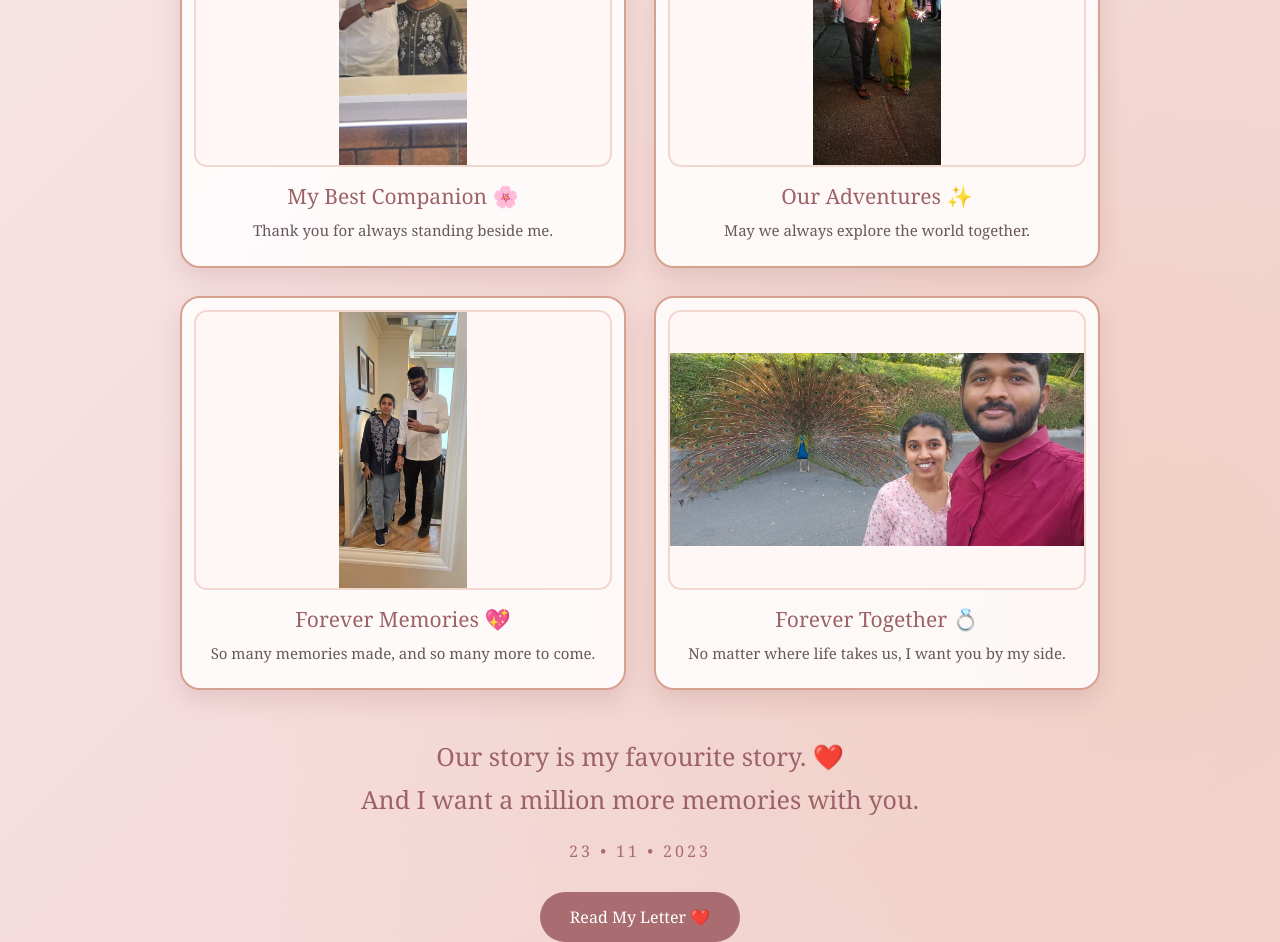
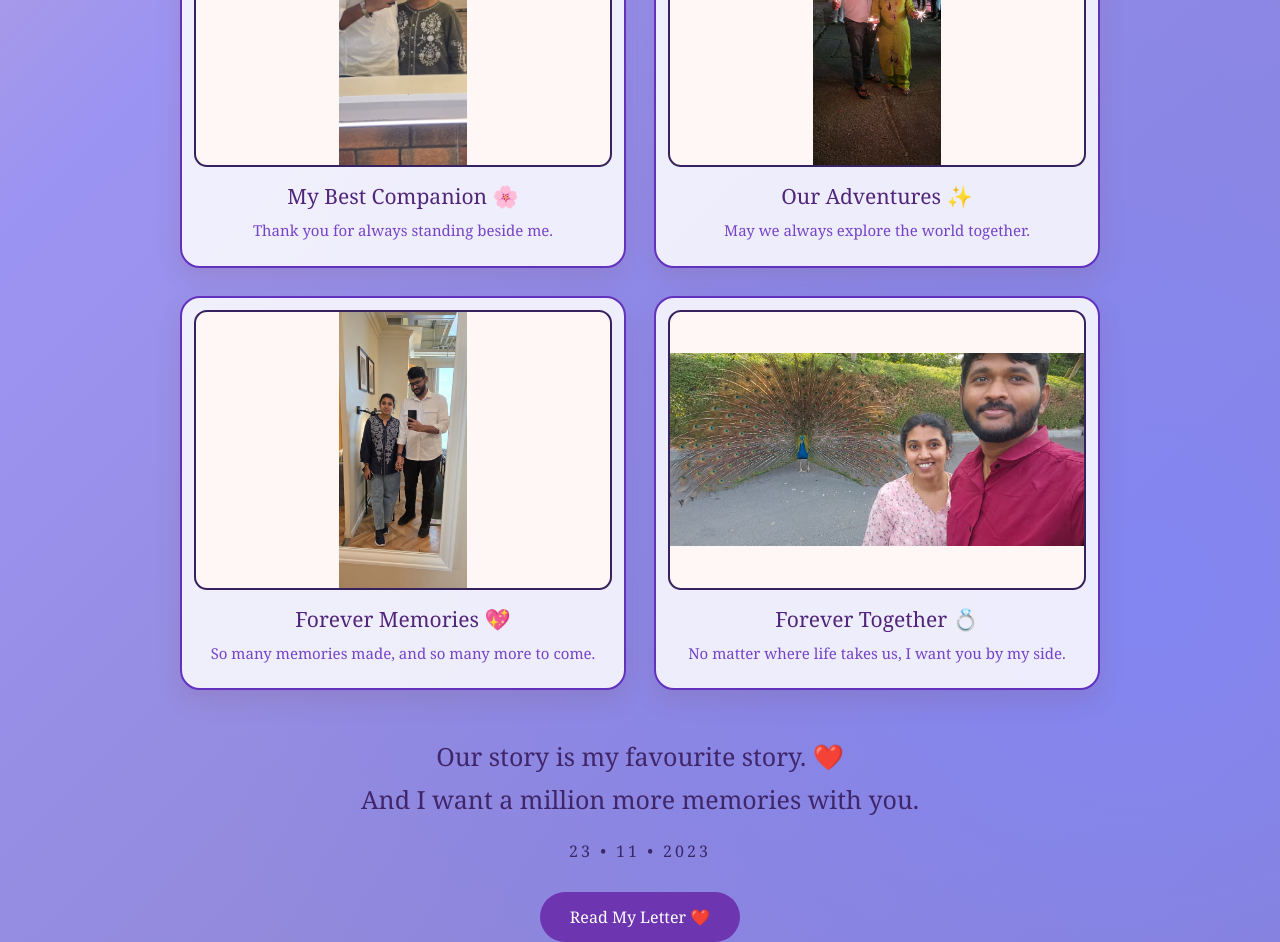
Before and after one commit to Swetha-katta/Anniversary, a plain HTML site: page anniversary.html in a window 1280 px wide. Shown: the part 1858-2800 px from the top of the page. Drawn offline with Linux system fonts and the light colour scheme.

Commit message:
Update anniversary.html

```diff
--- a/anniversary.html
+++ b/anniversary.html
@@ -22,9 +22,9 @@ body {
     font-family: Georgia, "Times New Roman", serif;
 
     background:
-        radial-gradient(circle at 10% 15%, #fce1e3, transparent 35%),
-        radial-gradient(circle at 90% 85%, #f0d1c5, transparent 35%),
-        linear-gradient(135deg, #fffaf8, #f7e1e2, #f3d4d3);
+        radial-gradient(circle at 10% 15%, #8385f2, transparent 35%),
+        radial-gradient(circle at 90% 85%, #8385f2, transparent 35%),
+        linear-gradient(135deg, #fcba9f, #9c94f2, #887ec4);
 
     text-align: center;
     padding: 45px 15px 60px;
@@ -49,7 +49,7 @@ body::before {
     width: 17px;
     height: 24px;
 
-    background: linear-gradient(135deg, #f6a0ad, #c73558, #8f1838);
+    background: linear-gradient(135deg, #8909de, #8909de, #8909de);
 
     border-radius: 80% 0 80% 0;
     pointer-events: none;
@@ -85,7 +85,7 @@ body::before {
 }
 
 .small-heading {
-    color: #80676a;
+    color: #f05467;
     font-size: 16px;
     letter-spacing: 5px;
     margin-bottom: 15px;
@@ -144,7 +144,7 @@ h1 {
     background: rgba(255,255,255,0.85);
     padding: 12px;
 
-    border: 2px solid #d6a18e;
+    border: 2px solid #6231bd;
     border-radius: 20px;
 
     box-shadow: 0 10px 25px rgba(130,65,65,0.15);
@@ -165,7 +165,7 @@ h1 {
     object-position: center;
     background: #fff7f5;
     border-radius: 13px;
-    border: 2px solid #f2d7ce;
+    border: 2px solid #35225e;
 }
 @media (max-width: 600px) {
     .memory-card img {
@@ -175,14 +175,14 @@ h1 {
 }
 
 .memory-card h2 {
-    color: #9d6267;
+    color: #50257a;
     font-size: 21px;
     font-weight: normal;
     margin: 15px 0 8px;
 }
 
 .memory-card p {
-    color: #67585b;
+    color: #7644c7;
     font-size: 15px;
     line-height: 1.7;
     padding: 0 5px 10px;
@@ -191,14 +191,14 @@ h1 {
 /* FINAL MESSAGE */
 
 .final-message {
-    color: #9d6267;
+    color: #402669;
     font-size: 25px;
     line-height: 1.7;
     margin-top: 45px;
 }
 
 .date {
-    color: #a96c70;
+    color: #382769;
     letter-spacing: 3px;
     margin-top: 20px;
 }
@@ -210,7 +210,7 @@ h1 {
     margin-top: 30px;
     padding: 14px 30px;
 
-    background: #a96c70;
+    background: #6e35b0;
     color: white;
 
     text-decoration: none;
```
